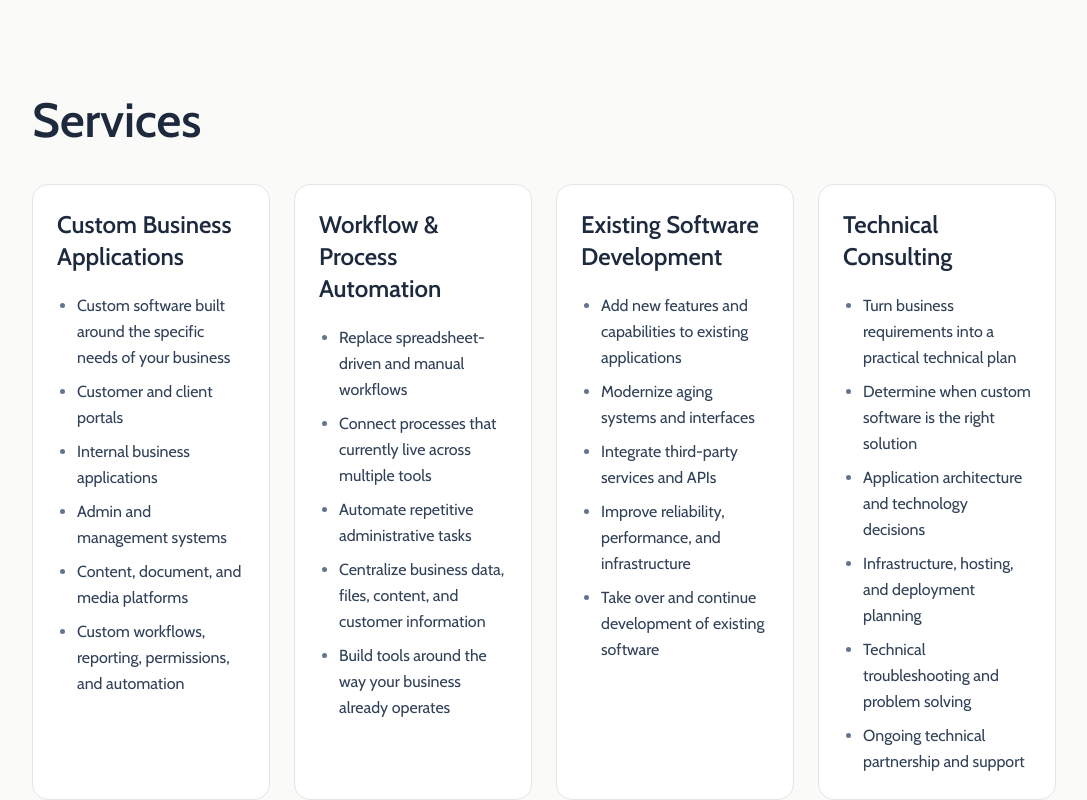
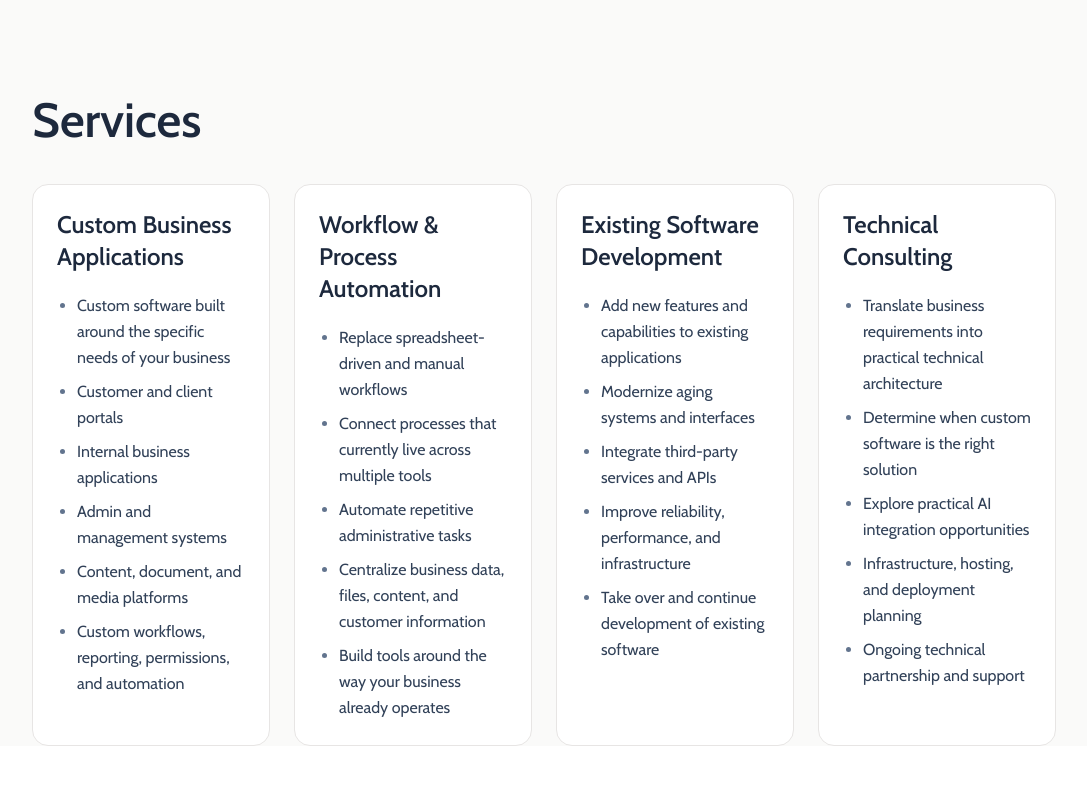
Before and after one commit to bobbythree/new-website, a React (Vite) app: page / in a window 1280 px wide. Shown: the part 804-1604 px from the top of the page, without its empty margins (96-1183 px from the left). After the commit the page ends 1550 px from the top, so only its background shows below. Built offline with nearby package versions, Linux system fonts and the light colour scheme.

Commit message:
edit card copy

```diff
--- a/src/data/services.ts
+++ b/src/data/services.ts
@@ -35,11 +35,10 @@ export const modernization = {
 export const consulting = {
   title: "Technical Consulting",
   items: [
-    "Turn business requirements into a practical technical plan",
+    "Translate business requirements into practical technical architecture",
     "Determine when custom software is the right solution",
-    "Application architecture and technology decisions",
+    "Explore practical AI integration opportunities",
     "Infrastructure, hosting, and deployment planning",
-    "Technical troubleshooting and problem solving",
     "Ongoing technical partnership and support"
   ]
 }
```
